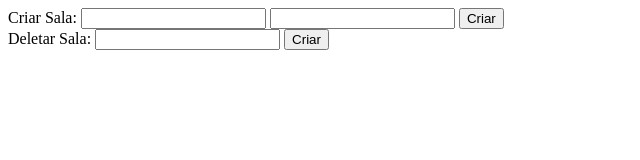
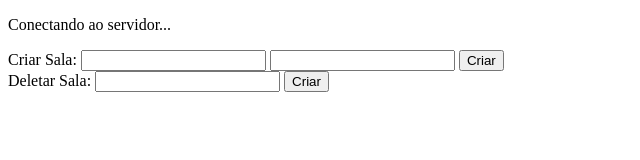
Before and after one commit to Fkaique/rpg-mesa, a plain HTML site: page docs/index.html in a window 1280 px wide. Shown: the whole page, without its empty margins (0-640 px from the left). Drawn offline with Linux system fonts and the light colour scheme; no server answers.

Commit message:
tantando conexao

```diff
--- a/API/server.js
+++ b/API/server.js
@@ -7,6 +7,10 @@ app.use(express.json())
 app.use(cors())
 
 const rooms = []
+
+app.get('/health', (req, res) => {
+    res.status(200).json({ status: "ok" })
+})
 
 app.get('/rooms', (req, res) => {
     res.send(rooms)
--- a/docs/index.html
+++ b/docs/index.html
@@ -6,6 +6,7 @@
     <title>RPG</title>
 </head>
 <body>
+    <p id="server-state"></p>
     <form id="criar-sala">
         Criar Sala:
         <label for="name"></label>
--- a/docs/main.js
+++ b/docs/main.js
@@ -1,8 +1,27 @@
+const serverState = document.getElementById('server-state')
 const criarSala = document.getElementById('criar-sala')
 const deletaSala = document.getElementById('deletar-sala')
 const criaNomeSala = document.getElementById('nameCreateRoom')
 const criaSenhaSala = document.getElementById('passCreateRoom')
 const deletaNomeSala = document.getElementById('nameDeleteRoom')
+
+let state = "Conectando ao servidor..."
+
+function checkServer() {
+    serverState.textContent = "Conectando ao servidor..."
+
+    fetch("https://rpg-mesa-q0t2.onrender.com/health")
+        .then(res => {
+            if (!res.ok) throw new Error()
+            serverState.textContent = "Servidor online"
+        })
+        .catch(() => {
+            serverState.textContent = "Conectando ao servidor..."
+        })
+}
+
+checkServer()
+setInterval(checkServer, 5000)
 
 criarSala.addEventListener('submit', (e) => {
     e.preventDefault()
@@ -33,3 +52,5 @@ deletaSala.addEventListener('submit', (e) => {
 fetch('https://rpg-mesa-q0t2.onrender.com/rooms')
     .then(res => res.json())
     .then(data => console.log("Lista:", data))
+
+//
```
